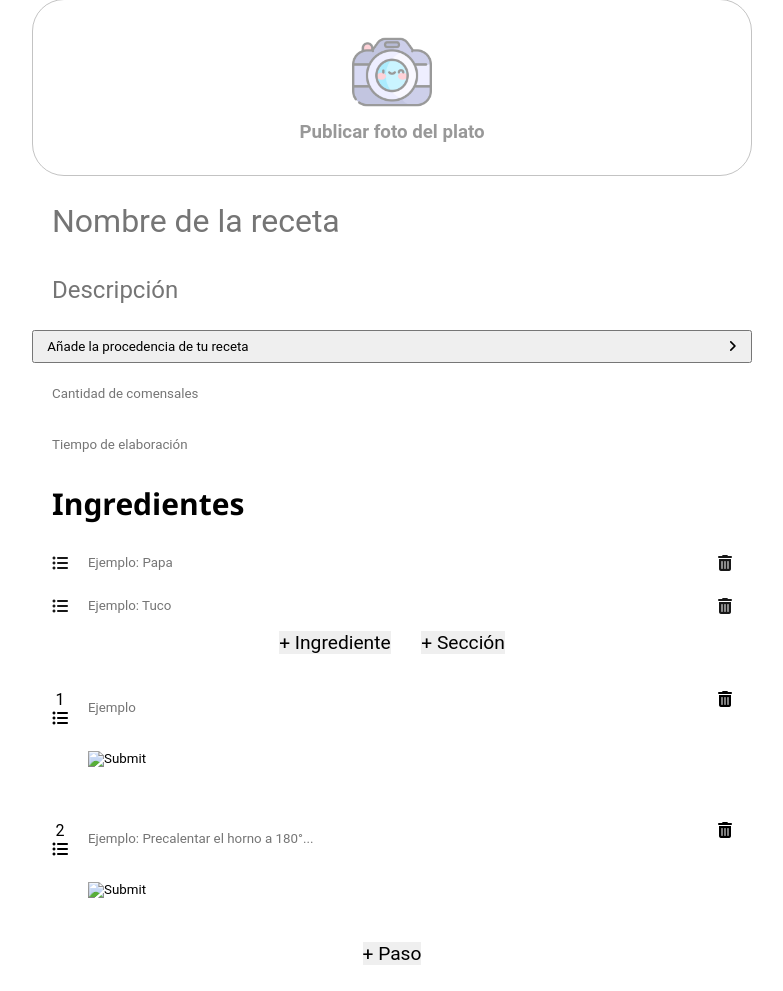
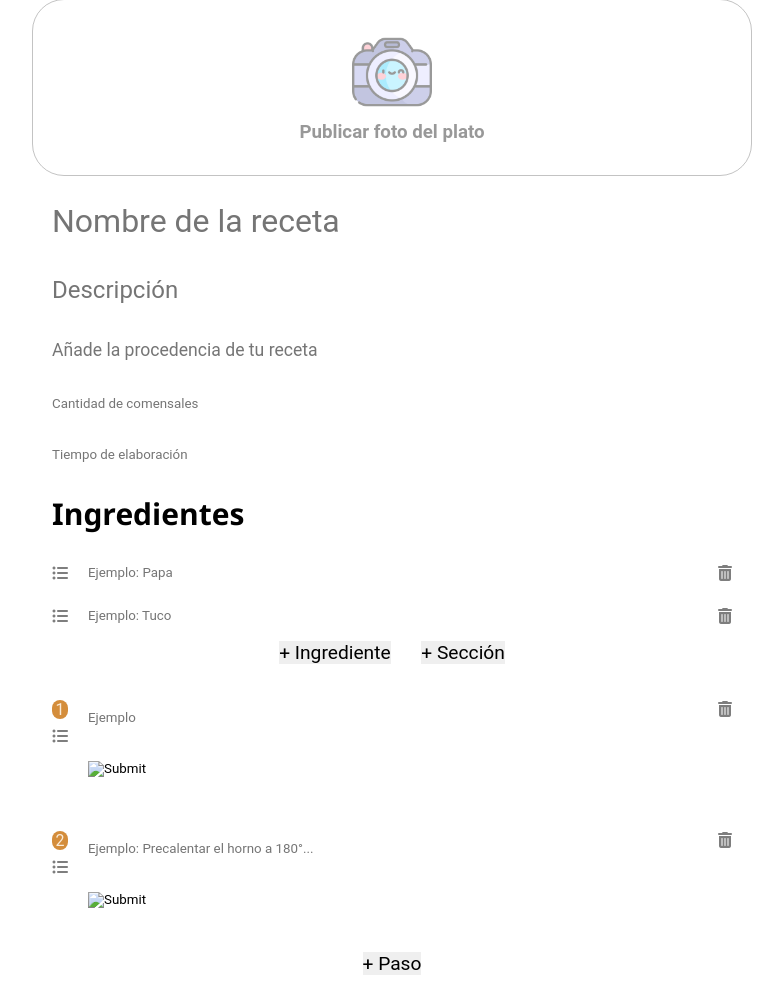
Before and after one commit to b-bastan/proyecto1_practicas-profesionales, a PHP site: page /templates/nuevaReceta.html in a window 1280 px wide. Shown: the part 69-1060 px from the top of the page, without its empty margins (248-1031 px from the left). Before the commit the page ends 1034 px from the top, so only its background shows below. Run offline with PHP 8.4, Linux system fonts and the light colour scheme; some libraries are stand-ins or nearby versions.

Commit message:
Creacion de funciones para NuevaReceta

```diff
--- a/pipocooks/css/styles-nuevaReceta.css
+++ b/pipocooks/css/styles-nuevaReceta.css
@@ -158,8 +158,8 @@ input {
     margin-bottom: .5em;
 }
 
-#ingredientes .fa-solid {
-    opacity: 90%;
+#ingredientes .fa-solid , #pasos .fa-solid{
+    opacity: 50%;
 }
 
 .ingredientes__crear {
@@ -212,3 +212,10 @@ input {
     margin: 0 0.8em;
     font-size: 1.2em;
 }
+
+.pasos__paso--parte1 :first-child {
+    background-color: rgb(212, 141, 59);
+    border-radius: 50px;
+    color: antiquewhite;
+    margin-bottom: .5em;
+}
--- /dev/null
+++ b/pipocooks/js/nuevaReceta.js
@@ -0,0 +1,47 @@
+function iniciar(){
+    soltar = document.getElementById('cajasoltar');
+    soltar.addEventListener('dragenter', function(e){
+    e.preventDefault(); }, false);
+    soltar.addEventListener('dragover', function(e){
+    e.preventDefault(); }, false);
+    soltar.addEventListener('drop', soltado, false);
+    }
+    function soltado(e){
+        e.preventDefault();
+        var archivos=e.dataTransfer.files;
+        var lista='';
+        for(var f=0;f<archivos.length;f++){
+            lista += 'Archivo: ' + archivos[f].name + ' ' + archivos[f].size + '<br>';
+        }
+        soltar.innerHTML = lista;
+    }
+    window.addEventListener('load', iniciar, false);
+
+// Insertar ingredientes
+
+insertarI = document.getElementById('ingrediente_btn');
+insertarI.addEventListener('click', function (){
+    padre = document.getElementById('ingredientes__input');
+    padre.innerHTML += '<div class="ingredientes__input--ingrediente"><i class="fa-solid fa-list-ul"></i><input type="text" placeholder="Ejemplo: Papa" maxlength="100"><i class="fa-solid fa-trash-can"></i></div>'
+});
+
+// Insertar secciones
+
+insertarS = document.getElementById('seccion_btn');
+insertarS.addEventListener('click', function (){
+    padre = document.getElementById('ingredientes__input');
+    padre.innerHTML += '<div class="ingredientes__input--seccion"><i class="fa-solid fa-list-ul"></i><input type="text" placeholder="Ejemplo: Tuco" maxlength="100"><i class="fa-solid fa-trash-can"></i></div>'
+});
+
+// Insertar pasos
+
+insertarP = document.getElementById('paso_btn');
+insertarP.addEventListener('click', function (){
+    padre = document.getElementById('pasos__paso');
+    last = document.getElementsByClassName("last");
+    numeros = last.length;
+    numeros += 1;
+    alert(numeros)
+    padre.innerHTML += '<div class="div"><div class="pasos__paso--parte1"><div class="last">' + numeros + '</div><i class="fa-solid fa-list-ul"></i></div><div class="pasos__paso--parte2"><input type="text" placeholder="Ejemplo: Precalentar el horno a 180°..." maxlength="300"><input type="image"></div><div class="pasos__paso--parte3"><i class="fa-solid fa-trash-can"></i></div></div>';
+    // padre.lastChild.innerHTML = "SDAFSADF";
+});
--- a/pipocooks/templates/nuevaReceta.html
+++ b/pipocooks/templates/nuevaReceta.html
@@ -27,7 +27,7 @@
 
     <section id="arrastrar">
         <div class="container">
-            <div class="arrastrar">
+            <div class="arrastrar" id="cajasoltar">
                 <img src="/pipocooks/img/camara.png" alt="Foto de una foto" class="arrastrar__img">
                 <h3>Publicar foto del plato</h3>
             </div>
@@ -39,7 +39,7 @@
             <div class="info-receta">
                 <input type="text" placeholder="Nombre de la receta" style="font-size: 2rem;">
                 <input type="text" placeholder="Descripción" style="font-size: 1.5rem;">
-                <button><div>Añade la procedencia de tu receta</div><i class="fa-solid fa-angle-right"></i></button>
+                <input type="text" placeholder="Añade la procedencia de tu receta" style="font-size: 1.1rem;">
                 <input type="text" placeholder="Cantidad de comensales">
                 <input type="text" placeholder="Tiempo de elaboración">
             </div>
@@ -50,7 +50,7 @@
         <div class="container">
             <h1>Ingredientes</h1>
             <div class="ingredientes">
-                <div class="ingredientes__input">
+                <div class="ingredientes__input" id="ingredientes__input">
                     <div class="ingredientes__input--ingrediente">
                         <i class="fa-solid fa-list-ul"></i>
                         <input type="text" placeholder="Ejemplo: Papa" maxlength="100">
@@ -63,8 +63,8 @@
                     </div>
                 </div>
                 <div class="ingredientes__crear">
-                    <button>+ Ingrediente</button>
-                    <button>+ Sección</button>
+                    <button id="ingrediente_btn">+ Ingrediente</button>
+                    <button id="seccion_btn">+ Sección</button>
                 </div>
             </div>
         </div>
@@ -73,14 +73,13 @@
     <section id="pasos">
         <div class="container">
             <div class="pasos">
-                <div class="pasos__paso">
+                <div class="pasos__paso" id="pasos__paso">
                     <div class="div">
                         <div class="pasos__paso--parte1">
-                            <div>1</div>
+                            <div class="last">1</div>
                             <i class="fa-solid fa-list-ul"></i>
                         </div>
                         <div class="pasos__paso--parte2">
-                            <!-- <input type="text" placeholder="Ejemplo: Precalentar el horno a 180°..." maxlength="300"> -->
                             <input class="textarea" placeholder="Ejemplo"></input>
                             <input type="image">
                         </div>
@@ -90,7 +89,7 @@
                     </div>
                     <div class="div">
                         <div class="pasos__paso--parte1">
-                            <div>2</div>
+                            <div class="last">2</div>
                             <i class="fa-solid fa-list-ul"></i>
                         </div>
                         <div class="pasos__paso--parte2">
@@ -103,11 +102,12 @@
                     </div>
                 </div>
                 <div class="pasos__crear">
-                    <button>+ Paso</button>
+                    <button id="paso_btn">+ Paso</button>
                 </div>
             </div>
         </div>
     </section>
     <script src="https://kit.fontawesome.com/359e1b0e60.js" crossorigin="anonymous"></script>
+    <script src="/pipocooks/js/nuevaReceta.js"></script>
 </body>
 </html>
```
